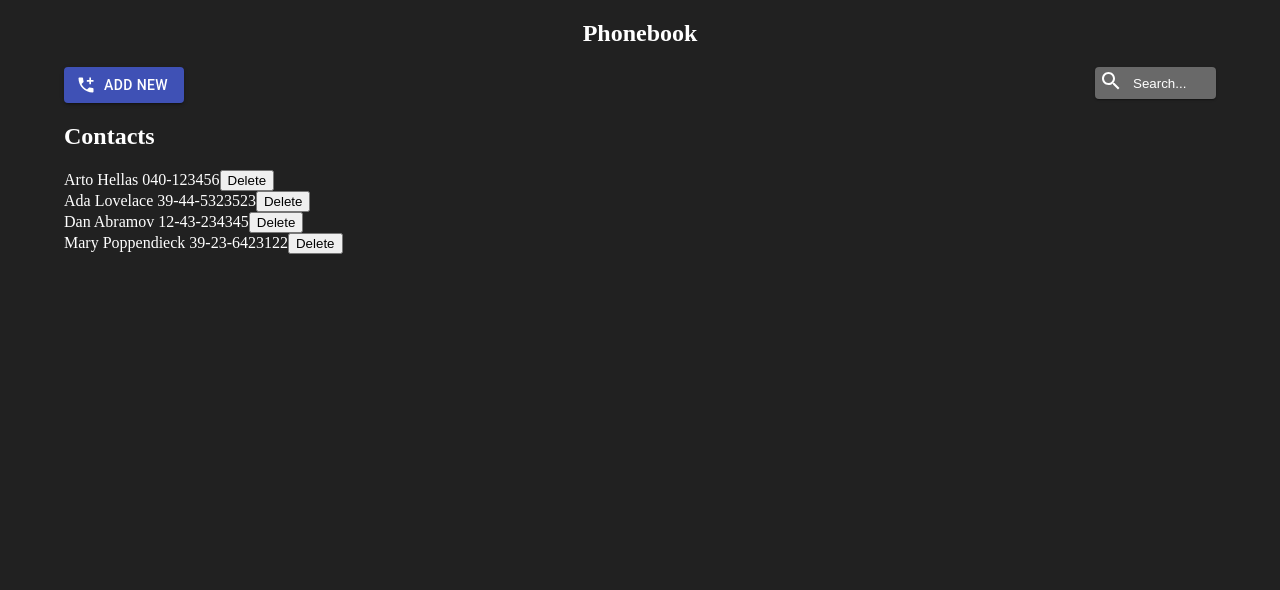
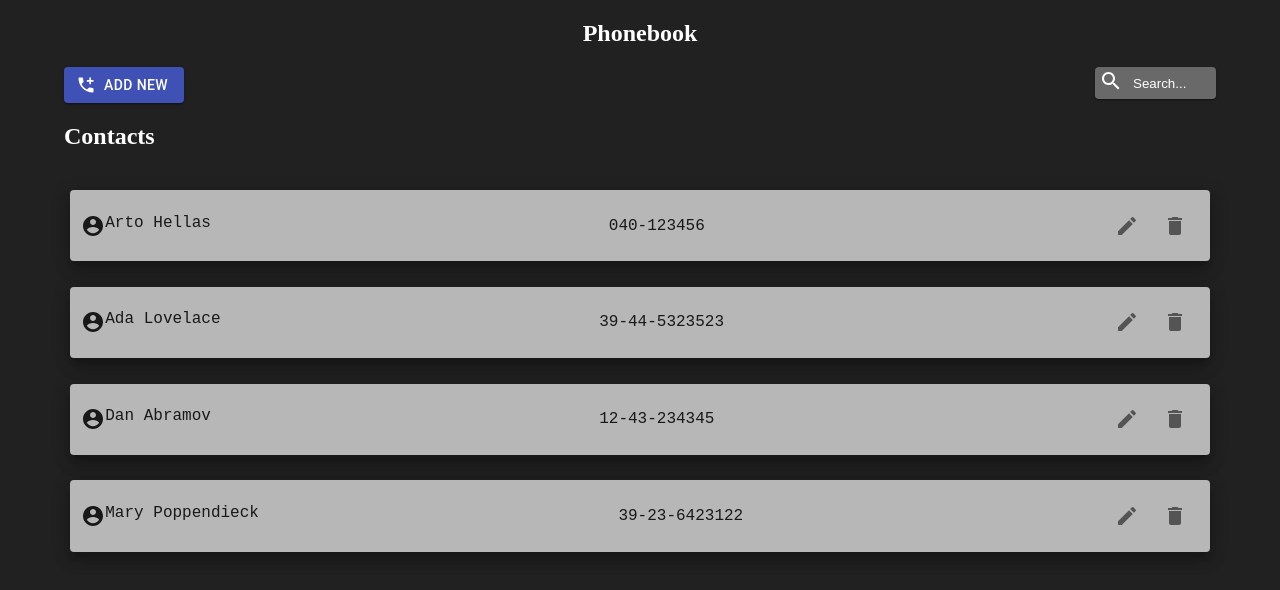
Before and after one commit to nikurou/Phonebook-Website, a React (Create React App) app: page / in a window 1280 px wide. Shown: the top 590 px of the page. Built offline with nearby package versions, Linux system fonts and the light colour scheme; data requests are answered from the project's data file.

Commit message:
Updated UI and added editting button

```diff
--- a/src/components/Numbers.js
+++ b/src/components/Numbers.js
@@ -1,22 +1,72 @@
 import React from "react";
-
+import Paper from "@material-ui/core/Paper";
+import { makeStyles } from "@material-ui/core/styles";
+import IconButton from "@material-ui/core/IconButton";
+import DeleteIcon from "@material-ui/icons/Delete";
+import EditIcon from "@material-ui/icons/Edit";
+import AccountCircleIcon from "@material-ui/icons/AccountCircle";
 //Display of the phonebook contents
 
-const Numbers = ({ persons, filter, handleDeleteUser }) => {
+const useStyles = makeStyles((theme) => ({
+  root: {
+    display: "flex",
+    flexDirection: "column",
+    width: "100%",
+    fontFamily: "Courier New",
+  },
+  paperContainer: {
+    margin: "0.5%",
+    padding: "1%",
+    backgroundColor: "rgb(183,183,183)",
+    display: "flex",
+    flexDirection: "row",
+    justifyContent: "space-between",
+    marginTop: "20px",
+  },
+  buttons: {},
+  information: {
+    display: "flex",
+    flexDirection: "row",
+    marginTop: "auto",
+    marginBottom: "auto",
+    maxWidth: "25%",
+  },
+  numberContainer: {
+    marginTop: "auto",
+    marginBottom: "auto",
+    maxWidth: "25%",
+  },
+}));
+
+const Numbers = ({ persons, filter, handleDeleteUser, handleEditUser }) => {
   const filteredArray = persons.filter((element) =>
     element.name.toLowerCase().includes(filter.toLowerCase())
   );
 
+  const classes = useStyles();
+
   return (
-    <div>
+    <div className={classes.root}>
       {filteredArray.map((person) => (
-        <div key={person.name}>
-          <span>
-            {person.name} {person.number}
-          </span>
-          <button onClick={() => handleDeleteUser(person)}> Delete </button>
-          <br />
-        </div>
+        <Paper
+          elevation={10}
+          key={person.name}
+          className={classes.paperContainer}
+        >
+          <div className={classes.information}>
+            <AccountCircleIcon />
+            <div>{person.name}</div>
+          </div>
+          <div className={classes.numberContainer}>{person.number}</div>
+          <div className={classes.buttons}>
+            <IconButton onClick={() => handleEditUser(person)}>
+              <EditIcon />
+            </IconButton>
+            <IconButton onClick={() => handleDeleteUser(person)}>
+              <DeleteIcon />
+            </IconButton>
+          </div>
+        </Paper>
       ))}
     </div>
   );
```
